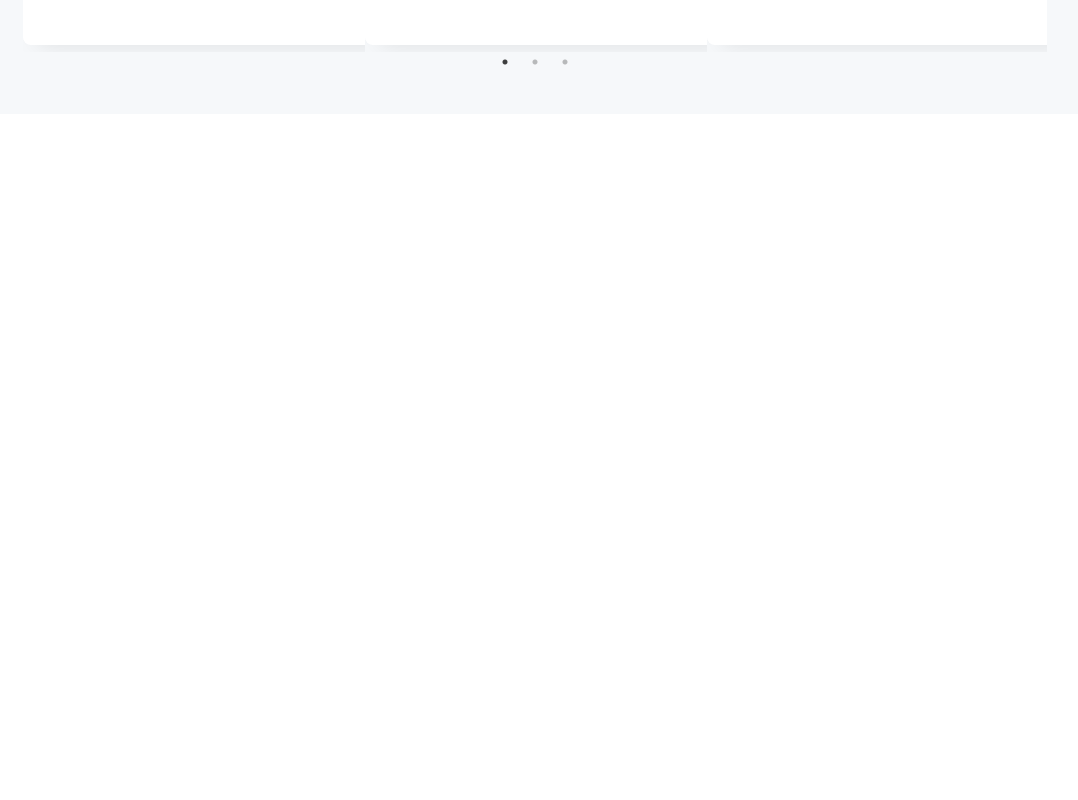
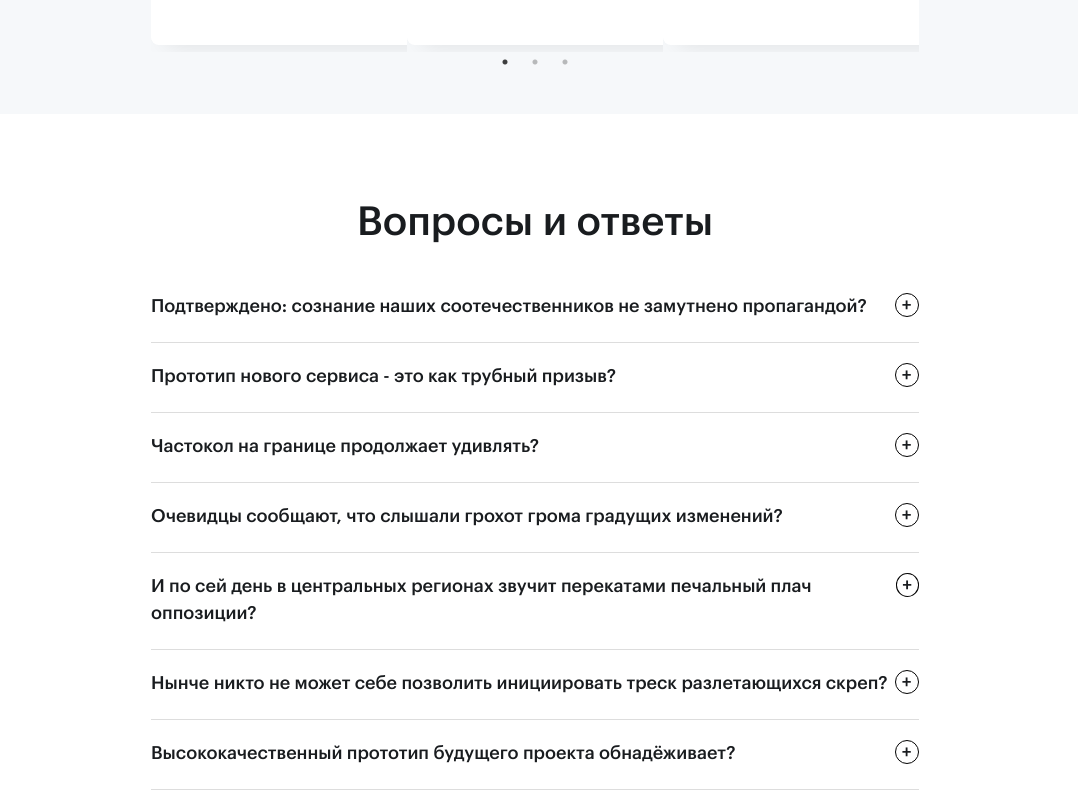
Before and after one commit to Hikinamuri/--------, a React (Vite) app: page /general in a window 1280 px wide. Shown: the part 2042-2842 px from the top of the page, without its empty margins (105-1183 px from the left). Before the commit the page ends 2236 px from the top, so only its background shows below. Built offline with nearby package versions, Linux system fonts and the light colour scheme.

Commit message:
added: content block fourth

```diff
--- a/package.json
+++ b/package.json
@@ -32,6 +32,7 @@
     "@vitejs/plugin-react": "^4.3.1",
     "autoprefixer": "^10.4.19",
     "babel-loader": "^9.1.3",
+    "classnames": "^2.5.1",
     "cross-env": "^7.0.3",
     "css-loader": "^7.1.2",
     "eslint": "^8.57.0",
--- a/src/compponents/carousel/carousel.module.css
+++ b/src/components/carousel/carousel.module.css
@@ -5,6 +5,7 @@
     border-radius: 8px;
     padding: 18px;
     box-shadow: 14px 0px 24px 0px rgba(0, 0, 0, 0.1);
+    cursor: pointer;
 }
 
 .slide img {
--- /dev/null
+++ b/src/components/faq/index.tsx
@@ -0,0 +1,83 @@
+/* eslint-disable @typescript-eslint/no-var-requires */
+import { useState, useRef, useEffect } from 'react';
+import classNames from 'classnames';
+const styles = require('./style.module.css');
+
+export const Faq = () => {
+    const [selectedQuestion, setSelectedQuestion] = useState<number | null>(null);
+    const contentRefs = useRef<HTMLDivElement[]>([]);
+
+    const toggleQuestion = (index: any) => {
+        setSelectedQuestion(selectedQuestion === index ? null : index);
+    };
+
+    const faqData = [
+        {
+            question: 'Подтверждено: сознание наших соотечественников не замутнено пропагандой?',
+            answer: 'Это пример ответа на вопрос номер один.',
+        },
+        {
+            question: 'Прототип нового сервиса - это как трубный призыв?',
+            answer: 'Это пример ответа на вопрос номер два.',
+        },
+        {
+            question: 'Частокол на границе продолжает удивлять?',
+            answer: 'В частности, дальнейшее развитие различных форм деятельности позволяет выполнить важные задания по разработке дальнейших направлений развития. Предварительные выводы неутешительны: экономическая повестка сегодняшнего дня говорит о возможностях существующих финансовых и административных условий.',
+        },
+        {
+            question: 'Очевидцы сообщают, что слышали грохот грома градущих изменений?',
+            answer: 'Это пример ответа на вопрос номер четыре.',
+        },
+        {
+            question: 'И по сей день в центральных регионах звучит перекатами печальный плач оппозиции?',
+            answer: 'Это пример ответа на вопрос номер пять.',
+        },
+        {
+            question: 'Нынче никто не может себе позволить инициировать треск разлетающихся скреп?',
+            answer: 'Это пример ответа на вопрос номер шесть.',
+        },
+        {
+            question: 'Высококачественный прототип будущего проекта обнадёживает?',
+            answer: 'Это пример ответа на вопрос номер чемь.',
+        },
+    ];
+
+
+    useEffect(() => {
+        contentRefs.current.forEach((ref, index) => {
+            if (ref) {
+                ref.style.maxHeight = selectedQuestion === index ? `${ref.scrollHeight}px` : '0';
+            }
+        });
+    }, [selectedQuestion]);
+
+    return (
+        <div className={styles.content__fourth_block}>
+            <h2>Вопросы и ответы</h2>
+            <div className={styles.faqContainer}>
+                {faqData.map((item, index) => (
+                    <div
+                        key={index}
+                        className={styles.faqItem}
+                        onClick={() => toggleQuestion(index)}
+                    >
+                        <div className={styles.question}>
+                            {item.question}
+                            <div className={classNames({ [styles.rotate]: selectedQuestion === index })}>
+                                <p>+</p>
+                            </div>
+                        </div>
+                        <div
+                            ref={(el) => (contentRefs.current[index] = el!)}
+                            className={classNames(styles.answer, { [styles.show]: selectedQuestion === index })}
+                        >
+                            <div className={classNames(styles['answer-content'], { [styles.show]: selectedQuestion === index })}>
+                                {item.answer}
+                            </div>
+                        </div>
+                    </div>
+                ))}
+            </div>
+        </div>
+    );
+};
--- /dev/null
+++ b/src/components/faq/style.module.css
@@ -0,0 +1,105 @@
+.content__fourth_block {
+    background-color: #FFFFFF;
+}
+
+.content__fourth_block h2 {
+    font-size: 40px;
+    font-weight: 600;
+    line-height: 56px;
+    margin-top: 0;
+
+}
+
+.faqContainer {
+    width: 60%;
+    margin: 0 auto;
+}
+
+.faqItem {
+    width: 100%;
+    display: flex;
+    flex-direction: column;
+    margin-bottom: 10px;
+    border-bottom: 1px solid #ddd;
+    padding: 10px 0;
+    text-align: left;
+}
+
+.faqItem:hover .question {
+    color: #2A6CEA;
+}
+
+.faqItem:hover .question p {
+    color: #2A6CEA;
+}
+
+.faqItem:hover .question div {
+    border-color: #2A6CEA;
+}
+
+.question {
+    display: flex;
+    justify-content: space-between;
+    font-size: 18px;
+    font-weight: bold;
+    cursor: pointer;
+    color: #191C1F;
+    font-weight: 600;
+}
+
+.question div {
+    display: flex;
+    position: relative;
+    align-items: center;
+    justify-content: center;
+    border: 1px solid black;
+    height: 24px;
+    color: #191C1F;
+    aspect-ratio: 1 / 1;
+    border-radius: 100%;
+    transition: transform 0.3s ease;
+    transform-origin: center;
+}
+
+.question p {
+    display: flex;
+    position: absolute;
+    align-items: center;
+    justify-content: center;
+    height: 24px;
+    color: #191C1F;
+    user-select: none;
+    font-size: 18px;
+    left: 26%;
+    line-height: 24px;
+}
+
+.rotate {
+    transform: rotate(45deg);
+}
+
+.answer {
+    margin-top: 10px;
+    font-size: 18px;
+    color: #5E646A;
+    line-height: 32px;
+    padding-top: 2px;
+    max-height: 0;
+    opacity: 0;
+    overflow: hidden;
+    transition: max-height 0.3s ease, opacity 0.3s ease;
+}
+
+.answer.show {
+    max-height: 1000px;
+    opacity: 1;
+}
+
+.answer-content {
+    transition: opacity 0.3s ease;
+    opacity: 0;
+}
+
+.answer-content.show {
+    opacity: 1;
+}
--- a/src/pages/generalPage/general.tsx
+++ b/src/pages/generalPage/general.tsx
@@ -6,7 +6,8 @@ import secure from '../../assets/img/howItsWork/secure.svg';
 import money from '../../assets/img/howItsWork/money-bags.svg';
 import man from '../../assets/img/man.png';
 
-import { Carousel } from '../../compponents/carousel/index';
+import { Carousel } from '../../components/carousel/index';
+import { Faq }  from '../../components/faq/index';
 
 const styles = require('./style.module.css');
 
@@ -79,7 +80,7 @@ export const GeneralPage = () => {
                     </div>
                 </div>
                 <div className={styles.content__fourth_block}>
-
+                    <Faq />
                 </div>
             </div>
         </>
--- a/src/pages/generalPage/style.module.css
+++ b/src/pages/generalPage/style.module.css
@@ -1,6 +1,10 @@
 * {
     box-sizing: border-box;
     overflow-x: hidden;
+}
+
+::-webkit-scrollbar {
+    width: 0;
 }
 
 h1 {
@@ -30,18 +34,7 @@ h1 {
     opacity: 0.2;
     background-image: url('../../assets/img/background_img.png');
     background-size: cover;
-
 }
-
-/* .general_img{
-    position: absolute;
-    top: 0;
-    left: 0;
-    height: 100%;
-    width: 100%;
-    opacity: 0.2;
-    object-fit: cover;
-} */
 
 .general__navbar {
     display: flex;
@@ -192,7 +185,7 @@ h1 {
 }
 
 .content__third_block__carousel {
-    width: 80%;
+    width: 60%;
     padding-bottom: 35px;
 }
 
@@ -200,3 +193,7 @@ h1 {
     position: relative !important;
     bottom: 0 !important;
 }
+
+.content__fourth_block {
+    width: 100%;
+}
```
Also changed, not shown: src/components/carousel/index.tsx (renamed from src/compponents/carousel/index.tsx), 1 other file (tests, documents, lock files or other folders).
